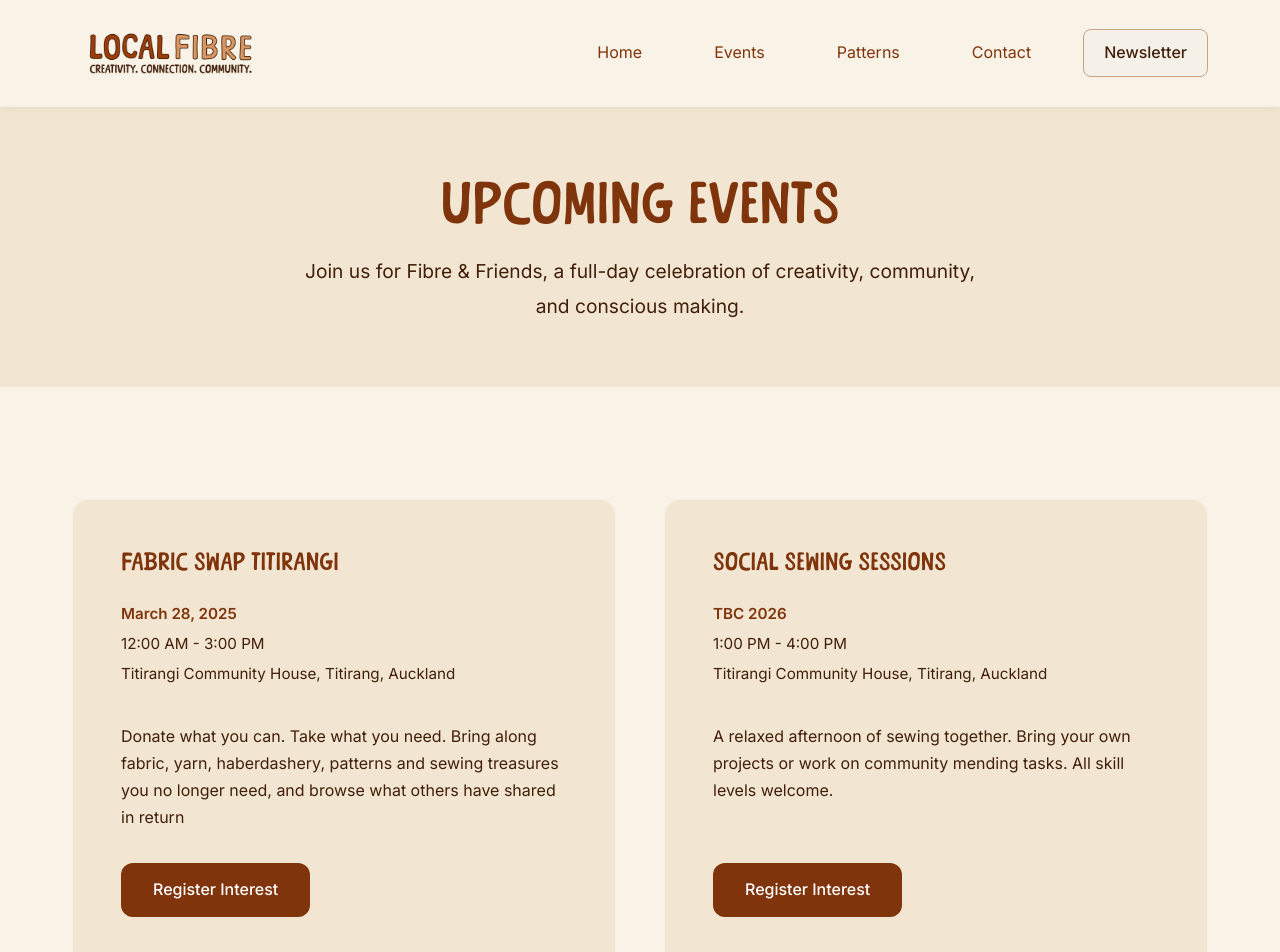
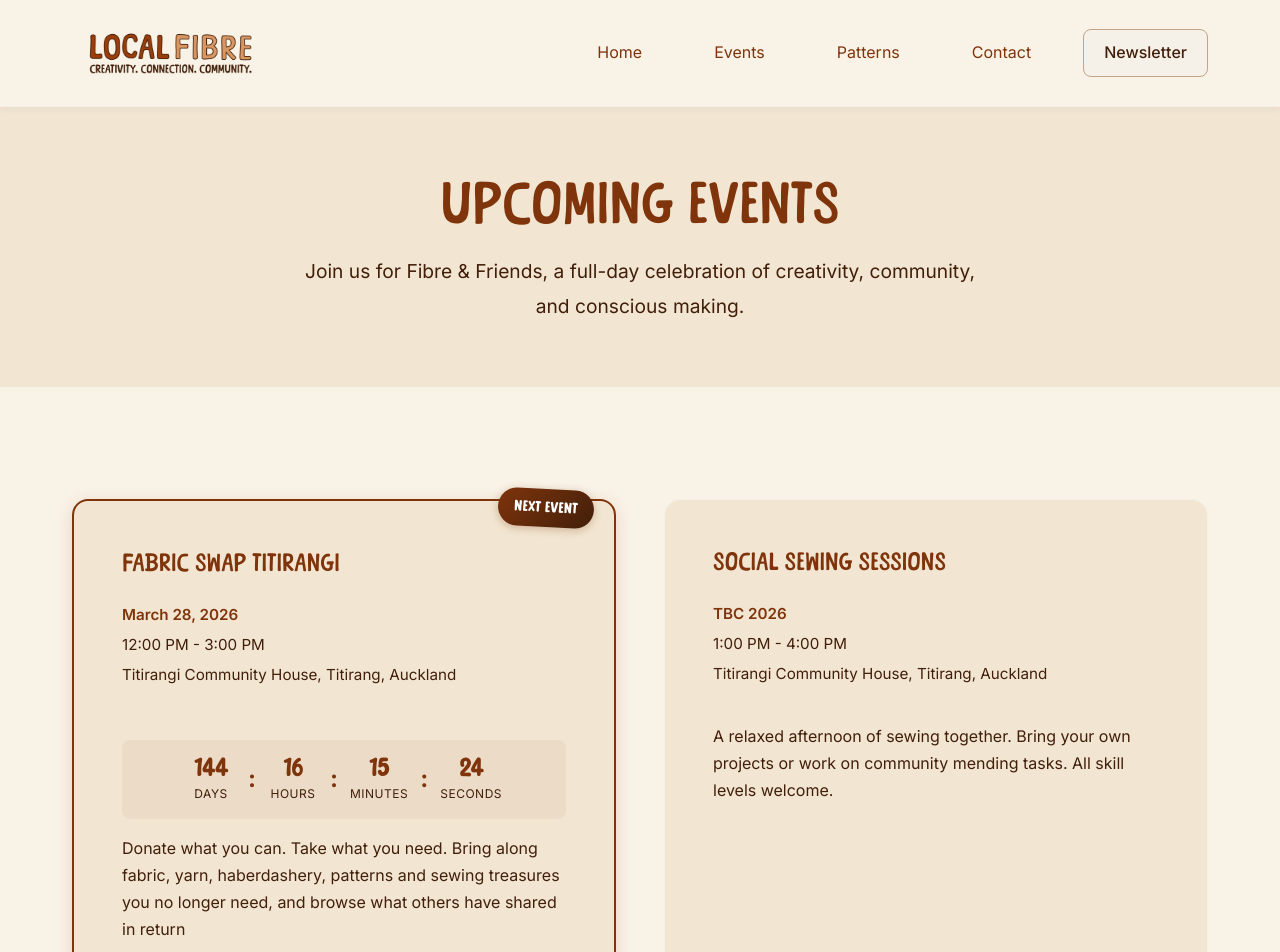
Before and after one commit to LudoNZ/localfibre, a Next.js app: page /events in a window 1280 px wide. Shown: the top 952 px of the page. Built offline with nearby package versions, Linux system fonts and the light colour scheme.

Commit message:
Add CountdownTimer component and update EventCard to display next event countdown. Update event date and add baseline-browser-mapping dependency.

```diff
--- a/package.json
+++ b/package.json
@@ -22,6 +22,7 @@
     "@types/node": "^20",
     "@types/react": "^19",
     "@types/react-dom": "^19",
+    "baseline-browser-mapping": "^2.9.19",
     "eslint": "^9",
     "eslint-config-next": "16.0.1",
     "firebase-tools": "^14.23.0",
--- a/src/app/events/page.tsx
+++ b/src/app/events/page.tsx
@@ -1,5 +1,5 @@
 import styles from "./page.module.css";
-import { events } from "@/data/events";
+import { events, getNextEventId } from "@/data/events";
 import EventCard from "@/components/ui/EventCard";
 
 export const metadata = {
@@ -10,6 +10,7 @@ export const metadata = {
 export default function EventsPage() {
   const upcomingEvents = events.filter((e) => e.isUpcoming);
   const pastEvents = events.filter((e) => !e.isUpcoming);
+  const nextEventId = getNextEventId();
 
   return (
     <div className={styles.eventsPage}>
@@ -29,7 +30,7 @@ export default function EventsPage() {
             <>
               <div className={styles.eventsGrid}>
                 {upcomingEvents.map((event) => (
-                  <EventCard key={event.id} event={event} />
+                  <EventCard key={event.id} event={event} isNext={event.id === nextEventId} />
                 ))}
               </div>
             </>
--- a/src/app/page.tsx
+++ b/src/app/page.tsx
@@ -2,11 +2,12 @@ import Link from "next/link"
 import Image from "next/image"
 import styles from "./page.module.css"
 import NewsletterForm from "@/components/forms/NewsletterForm"
-import { getUpcomingEvents } from "@/data/events"
+import { getUpcomingEvents, getNextEventId } from "@/data/events"
 import EventCard from "@/components/ui/EventCard"
 
 export default function Home() {
   const upcomingEvents = getUpcomingEvents()
+  const nextEventId = getNextEventId()
 
   return (
     <div className={styles.home}>
@@ -46,7 +47,7 @@ export default function Home() {
           <h2>Upcoming Events</h2>
           <div className={styles.eventsGrid}>
             {upcomingEvents.map((event) => (
-              <EventCard key={event.id} event={event} />
+              <EventCard key={event.id} event={event} isNext={event.id === nextEventId} />
             ))}
           </div>
           <div className={styles.sectionCTAs}>
--- /dev/null
+++ b/src/components/ui/CountdownTimer.module.css
@@ -0,0 +1,58 @@
+.countdown {
+  display: flex;
+  align-items: center;
+  justify-content: center;
+  gap: 0.5rem;
+  margin-top: var(--spacing-sm);
+  padding: var(--spacing-sm);
+  background-color: rgba(127, 52, 11, 0.05);
+  border-radius: 8px;
+}
+
+.countdownItem {
+  display: flex;
+  flex-direction: column;
+  align-items: center;
+  min-width: 50px;
+}
+
+.countdownValue {
+  font-size: 1.5rem;
+  font-weight: 700;
+  color: var(--color-heading);
+  font-family: var(--font-heading);
+  line-height: 1;
+}
+
+.countdownLabel {
+  font-size: 0.75rem;
+  color: var(--color-body);
+  text-transform: uppercase;
+  letter-spacing: 0.5px;
+  margin-top: 0.25rem;
+}
+
+.countdownSeparator {
+  font-size: 1.5rem;
+  font-weight: 700;
+  color: var(--color-heading);
+  margin: 0 0.25rem;
+}
+
+@media (max-width: 768px) {
+  .countdown {
+    gap: 0.25rem;
+  }
+
+  .countdownValue {
+    font-size: 1.25rem;
+  }
+
+  .countdownLabel {
+    font-size: 0.65rem;
+  }
+
+  .countdownSeparator {
+    font-size: 1.25rem;
+  }
+}
--- /dev/null
+++ b/src/components/ui/CountdownTimer.tsx
@@ -0,0 +1,76 @@
+"use client";
+
+import { useState, useEffect } from "react";
+import styles from "./CountdownTimer.module.css";
+
+interface CountdownTimerProps {
+  targetDate: Date;
+}
+
+interface TimeLeft {
+  days: number;
+  hours: number;
+  minutes: number;
+  seconds: number;
+}
+
+export default function CountdownTimer({ targetDate }: CountdownTimerProps) {
+  const [timeLeft, setTimeLeft] = useState<TimeLeft | null>(null);
+
+  useEffect(() => {
+    const calculateTimeLeft = (): TimeLeft | null => {
+      const now = new Date().getTime();
+      const target = targetDate.getTime();
+      const difference = target - now;
+
+      if (difference <= 0) {
+        return null; // Event has passed
+      }
+
+      return {
+        days: Math.floor(difference / (1000 * 60 * 60 * 24)),
+        hours: Math.floor((difference % (1000 * 60 * 60 * 24)) / (1000 * 60 * 60)),
+        minutes: Math.floor((difference % (1000 * 60 * 60)) / (1000 * 60)),
+        seconds: Math.floor((difference % (1000 * 60)) / 1000),
+      };
+    };
+
+    // Calculate immediately
+    setTimeLeft(calculateTimeLeft());
+
+    // Update every second
+    const timer = setInterval(() => {
+      setTimeLeft(calculateTimeLeft());
+    }, 1000);
+
+    return () => clearInterval(timer);
+  }, [targetDate]);
+
+  if (!timeLeft) {
+    return null; // Event has passed or date is invalid
+  }
+
+  return (
+    <div className={styles.countdown}>
+      <div className={styles.countdownItem}>
+        <span className={styles.countdownValue}>{timeLeft.days}</span>
+        <span className={styles.countdownLabel}>Days</span>
+      </div>
+      <div className={styles.countdownSeparator}>:</div>
+      <div className={styles.countdownItem}>
+        <span className={styles.countdownValue}>{timeLeft.hours.toString().padStart(2, "0")}</span>
+        <span className={styles.countdownLabel}>Hours</span>
+      </div>
+      <div className={styles.countdownSeparator}>:</div>
+      <div className={styles.countdownItem}>
+        <span className={styles.countdownValue}>{timeLeft.minutes.toString().padStart(2, "0")}</span>
+        <span className={styles.countdownLabel}>Minutes</span>
+      </div>
+      <div className={styles.countdownSeparator}>:</div>
+      <div className={styles.countdownItem}>
+        <span className={styles.countdownValue}>{timeLeft.seconds.toString().padStart(2, "0")}</span>
+        <span className={styles.countdownLabel}>Seconds</span>
+      </div>
+    </div>
+  );
+}
--- a/src/components/ui/EventCard.module.css
+++ b/src/components/ui/EventCard.module.css
@@ -7,11 +7,35 @@
   height: 100%;
   display: flex;
   flex-direction: column;
+  position: relative;
 }
 
 .card:hover {
   transform: translateY(-2px);
   box-shadow: 0 4px 12px rgba(0, 0, 0, 0.1);
+}
+
+.nextEvent {
+  border: 2px solid var(--color-heading);
+  box-shadow: 0 4px 16px rgba(127, 52, 11, 0.15);
+}
+
+.stamp {
+  position: absolute;
+  top: -12px;
+  right: 20px;
+  background: linear-gradient(135deg, var(--color-heading) 0%, var(--color-body) 100%);
+  color: white;
+  padding: 0.5rem 1rem;
+  border-radius: 20px;
+  font-size: 0.85rem;
+  font-weight: 700;
+  font-family: var(--font-heading);
+  text-transform: uppercase;
+  letter-spacing: 0.5px;
+  box-shadow: 0 2px 8px rgba(127, 52, 11, 0.3);
+  z-index: 10;
+  transform: rotate(3deg);
 }
 
 .cardContent {
--- a/src/components/ui/EventCard.tsx
+++ b/src/components/ui/EventCard.tsx
@@ -1,14 +1,19 @@
 import Link from "next/link";
 import styles from "./EventCard.module.css";
-import { Event } from "@/data/events";
+import { Event, parseEventDate } from "@/data/events";
+import CountdownTimer from "./CountdownTimer";
 
 interface EventCardProps {
   event: Event;
+  isNext?: boolean;
 }
 
-export default function EventCard({ event }: EventCardProps) {
+export default function EventCard({ event, isNext = false }: EventCardProps) {
+  const eventDate = parseEventDate(event.date);
+
   return (
-    <article className={styles.card}>
+    <article className={`${styles.card} ${isNext ? styles.nextEvent : ""}`}>
+      {isNext && <div className={styles.stamp}>Next Event</div>}
       <div className={styles.cardContent}>
         <h3 className={styles.title}>{event.title}</h3>
         <div className={styles.details}>
@@ -16,6 +21,9 @@ export default function EventCard({ event }: EventCardProps) {
           <p className={styles.time}>{event.time}</p>
           <p className={styles.location}>{event.location}</p>
         </div>
+        {isNext && eventDate && (
+          <CountdownTimer targetDate={eventDate} />
+        )}
         <p className={styles.description}>{event.description}</p>
         {event.registerLink && (
           <Link href={event.registerLink} className="btn-primary">
--- a/src/data/events.ts
+++ b/src/data/events.ts
@@ -13,8 +13,8 @@ export const events: Event[] = [
   {
     id: "1",
     title: "Fabric Swap Titirangi",
-    date: "March 28, 2025",
-    time: "12:00 AM - 3:00 PM",
+    date: "March 28, 2026",
+    time: "12:00 PM - 3:00 PM",
     location: "Titirangi Community House, Titirang, Auckland",
     description:
       "Donate what you can. Take what you need.\n\n Bring along fabric, yarn, haberdashery, patterns and sewing treasures you no longer need, and browse what others have shared in return",
@@ -48,3 +48,43 @@ export const events: Event[] = [
 export function getUpcomingEvents(): Event[] {
   return events.filter((event) => event.isUpcoming).slice(0, 3);
 }
+
+/**
+ * Finds the next upcoming event with a parseable date
+ * Returns the event ID if found, null otherwise
+ */
+export function getNextEventId(): string | null {
+  const upcoming = events.filter((event) => event.isUpcoming);
+  const now = new Date();
+
+  // Try to parse dates and find the closest future event
+  const eventsWithDates = upcoming
+    .map((event) => {
+      // Skip "TBC" dates
+      if (event.date.includes("TBC")) return null;
+
+      const eventDate = new Date(event.date);
+      if (isNaN(eventDate.getTime())) return null;
+
+      return {
+        event,
+        date: eventDate,
+      };
+    })
+    .filter((item): item is { event: Event; date: Date } => item !== null)
+    .filter((item) => item.date >= now)
+    .sort((a, b) => a.date.getTime() - b.date.getTime());
+
+  return eventsWithDates.length > 0 ? eventsWithDates[0].event.id : null;
+}
+
+/**
+ * Parses an event date string and returns a Date object
+ * Returns null if the date cannot be parsed
+ */
+export function parseEventDate(dateString: string): Date | null {
+  if (dateString.includes("TBC")) return null;
+
+  const date = new Date(dateString);
+  return isNaN(date.getTime()) ? null : date;
+}
```
Also changed, not shown: 1 other file (tests, documents, lock files or other folders).
